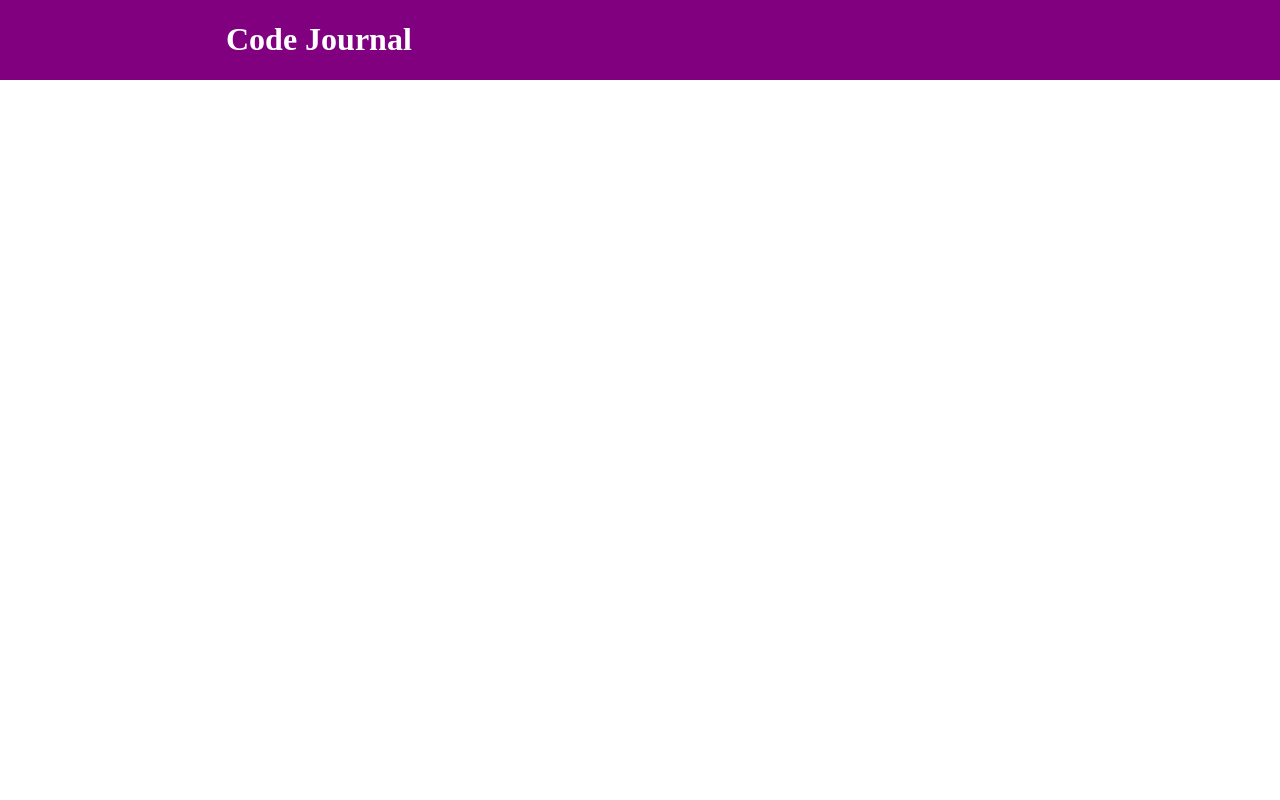
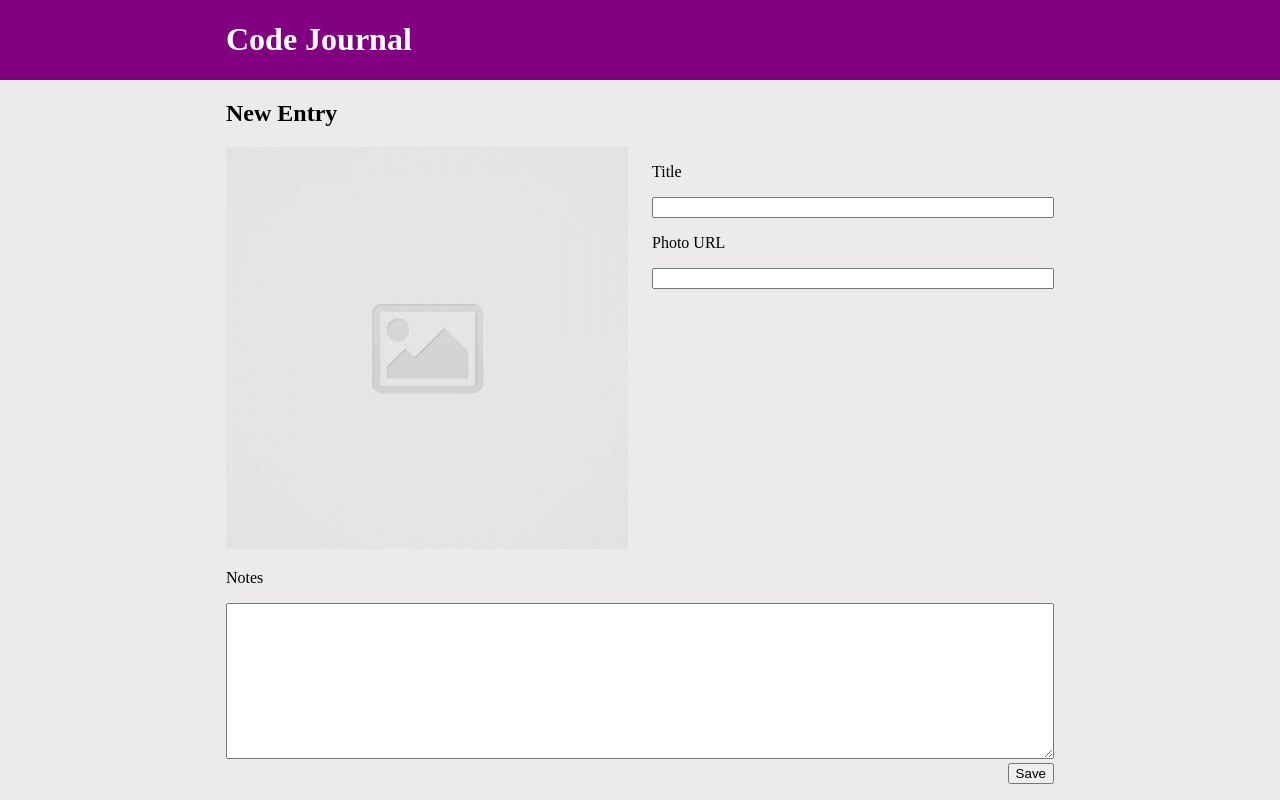
Before and after one commit to Gallegos22/code-journal-0124, a website with bundled scripts: page index.html in a window 1280 px wide. Built offline with nearby package versions, Linux system fonts and the light colour scheme.

Commit message:
Below the header, create the HTML for the form that creates a journal entry in the data-view=entry-form element. #2

```diff
--- a/css/styles.css
+++ b/css/styles.css
@@ -1,3 +1,11 @@
+body {
+  background-color: rgb(236, 234, 234);
+}
+
+img {
+  width: 100%;
+}
+
 .heading {
   display: flex;
   color: white;
@@ -7,3 +15,21 @@
 header {
   background-color: purple;
 }
+
+.row {
+  display: flex;
+}
+
+.column-half {
+  flex-basis: 50%;
+}
+
+input,
+textarea {
+  width: 100%;
+}
+
+.submit {
+  display: flex;
+  justify-content: end;
+}
--- a/index.html
+++ b/index.html
@@ -26,7 +26,42 @@
       </div>
     </header>
     <main class="container">
-      <div data-view="entry-form"></div>
+      <div class="column-full">
+        <h2>New Entry</h2>
+      </div>
+      <div data-view="entry-form">
+        <form action="">
+          <div class="row">
+            <div class="column-half">
+              <img
+                src="./images/placeholder-image-square.jpg"
+                alt="placeholder img" />
+            </div>
+            <div class="column-half">
+              <p><label for="text"> Title</label></p>
+              <input type="text" name="title" />
+              <p><label for="url"> Photo URL</label></p>
+              <input type="url" name="photo-url" />
+            </div>
+          </div>
+          <div class="column-full">
+            <p>Notes</p>
+          </div>
+          <div class="row">
+            <div class="column-full">
+              <textarea name="notes" id="notes" cols="30" rows="10"></textarea>
+              <br />
+            </div>
+          </div>
+          <div class="row">
+            <div class="column-full">
+              <div class="submit">
+                <button type="submit">Save</button>
+              </div>
+            </div>
+          </div>
+        </form>
+      </div>
       <div data-view="entries" class="hidden"></div>
     </main>
     <script src="js/data.js"></script>
```
